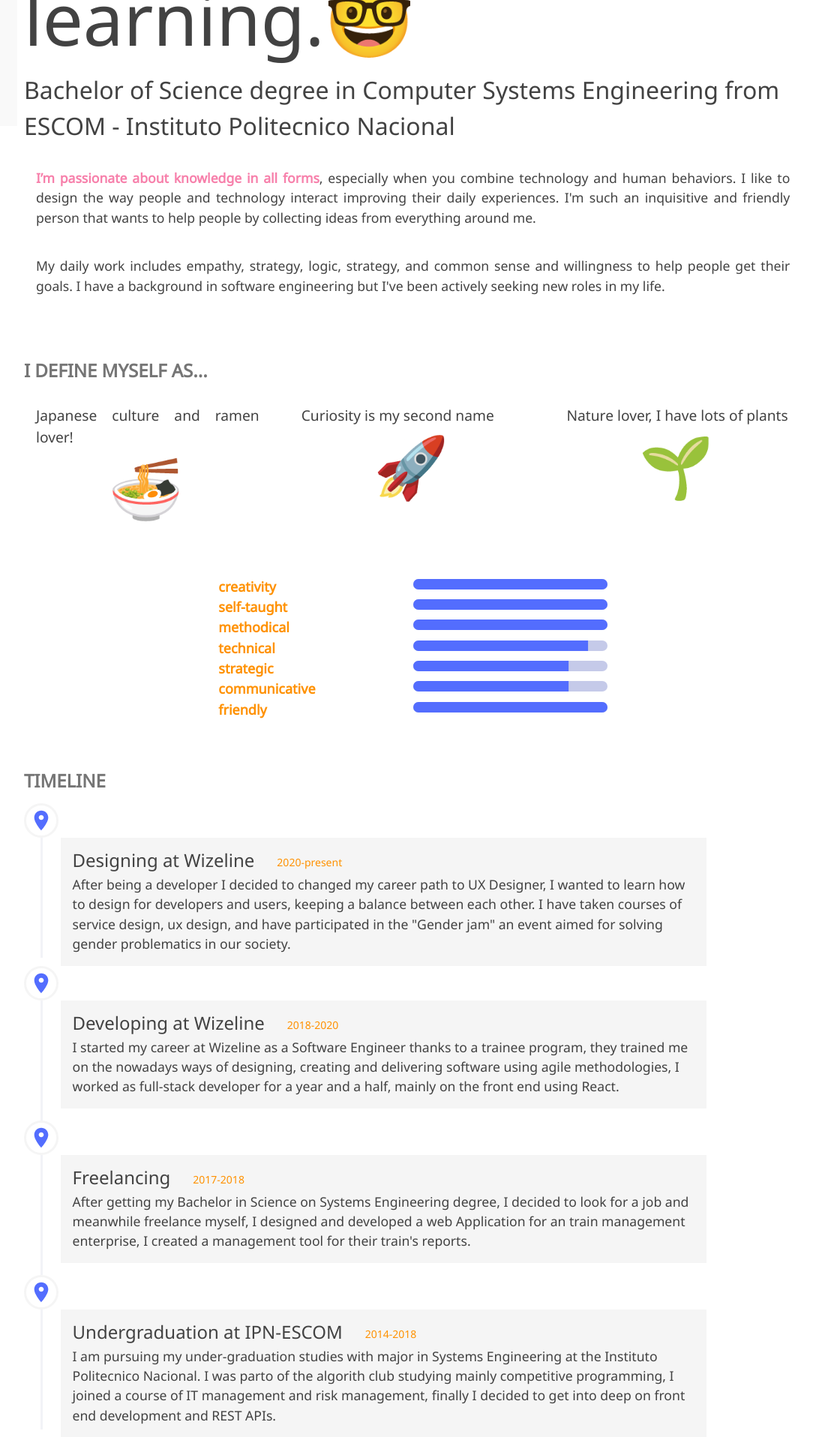
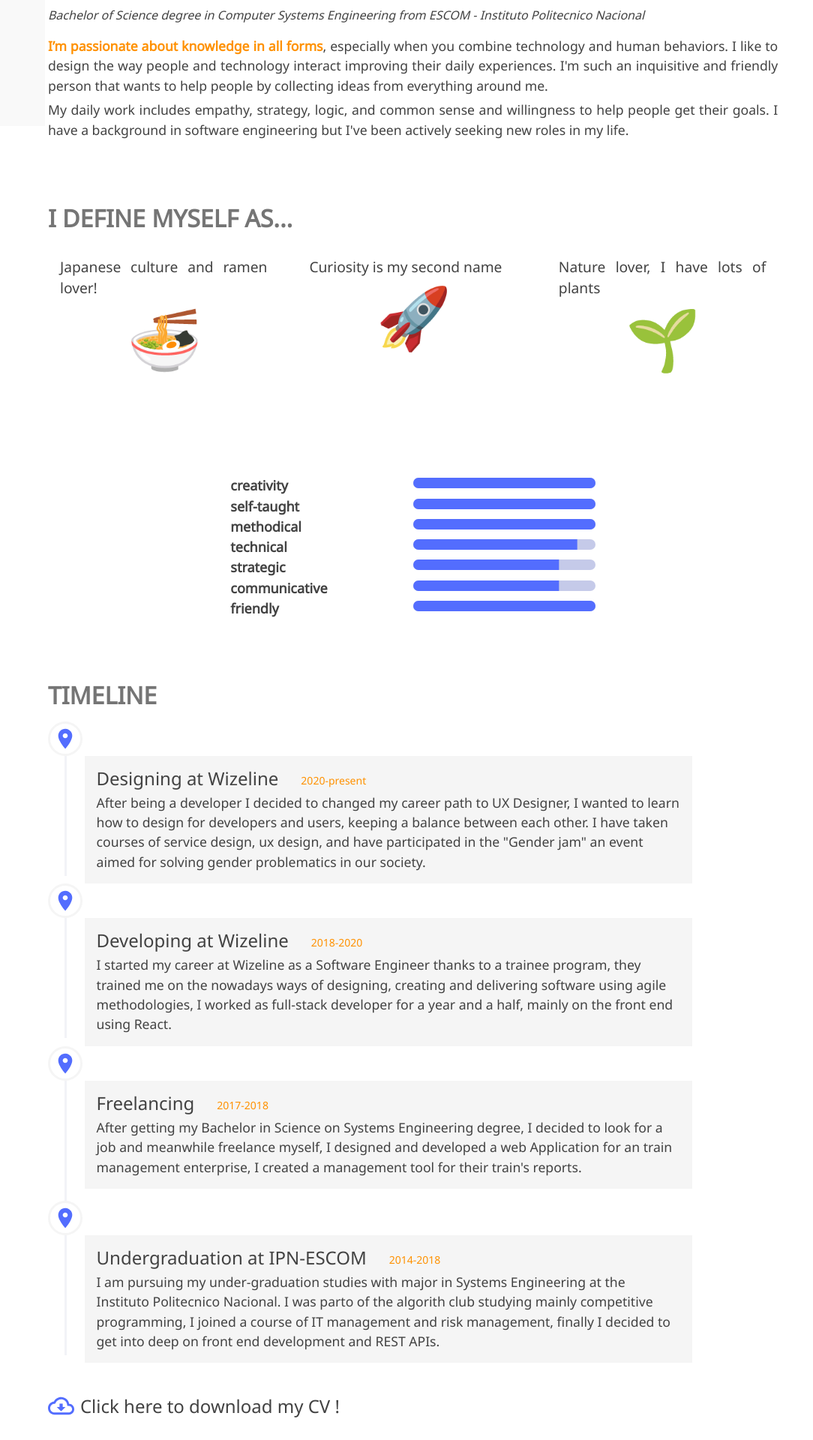
Before and after one commit to GabrielaSaldana/profile, a React (Create React App) app: page / in a window 1280 px wide. Shown: the part 640-2560 px from the top of the page at 75% size, without its empty margins (161-1245 px from the left). Built offline with nearby package versions, Linux system fonts and the light colour scheme.

Commit message:
Correcting style guide colors

```diff
--- a/src/App.js
+++ b/src/App.js
@@ -60,9 +60,9 @@ const useStyles = makeStyles((theme) => ({
     padding: "2rem",
   },
   backlink: {
-    color: "#9575cd",
+    color: theme.palette.text.primary,
     "&:hover": {
-      color: "#00e676",
+      color: "#26c6da",
     },
   },
 }));
--- a/src/components/About/about.jsx
+++ b/src/components/About/about.jsx
@@ -6,7 +6,7 @@ import { Typography } from "@material-ui/core";
 const useStyles = makeStyles((theme) => ({
   root: {
     color: theme.palette.text.primary,
-    padding: theme.spacing(1),
+    padding: theme.spacing(5), // This padding is used to separate teh nav-bar from the content
     textAlign: "justify",
     marginBottom: theme.spacing(6),
   },
--- a/src/components/CV/index.jsx
+++ b/src/components/CV/index.jsx
@@ -6,17 +6,17 @@ import { Typography } from "@material-ui/core";
 
 const useStyles = makeStyles((theme) => ({
   root: {
-    color: theme.extendedPalette.pinkContrast.main,
+    color: theme.palette.primary.main,
     display: "flex",
-    margin: theme.spacing(2),
+    paddingLeft: theme.spacing(5), // This padding is used to separate teh nav-bar from the content
     textAlign: "left",
   },
   anchor: {
-    color: theme.extendedPalette.pinkContrast.main,
+    color: theme.palette.text.primary,
     paddingLeft: theme.spacing(1),
     textDecoration: "none",
     "&:hover": {
-      color: theme.extendedPalette.greenContrast.main,
+      color: theme.extendedPalette.cyanContrast.main,
     },
   },
   text: {
--- a/src/components/Contact/index.jsx
+++ b/src/components/Contact/index.jsx
@@ -5,8 +5,9 @@ import IconButton from "@material-ui/core/IconButton";
 import EmailOutlinedIcon from "@material-ui/icons/EmailOutlined";
 import TwitterIcon from "@material-ui/icons/Twitter";
 import LinkedinOutlineIcon from "../../icons/LinkedinOutlineIcon";
-import StorefrontIcon from "@material-ui/icons/Storefront";
+import EcoIcon from "@material-ui/icons/Eco";
 import MediumIcon from "../../icons/MediumIcon";
+import InstagramIcon from "@material-ui/icons/Instagram";
 import { Typography } from "@material-ui/core";
 
 const useStyles = makeStyles((theme) => ({
@@ -21,10 +22,10 @@ const useStyles = makeStyles((theme) => ({
     },
   },
   anchor: {
-    color: theme.extendedPalette.purpleContrast.main,
+    color: theme.palette.text.primary,
     textDecoration: "none",
     "&:hover": {
-      color: theme.extendedPalette.greenContrast.main,
+      color: theme.extendedPalette.cyanContrast.main,
     },
   },
   text: {
@@ -34,7 +35,7 @@ const useStyles = makeStyles((theme) => ({
   subTitle: {
     textAlign: "left",
     marginBottom: theme.spacing(2),
-    color: theme.extendedPalette.pinkContrast.main,
+    color: theme.palette.text.primary,
   },
 }));
 
@@ -65,7 +66,7 @@ function Contact() {
               rel="noopener noreferrer"
               title="gab.saldana95@gmail.com"
             >
-              My email
+              Send me an email
             </a>
           </Typography>
         </Grid>
@@ -79,7 +80,7 @@ function Contact() {
               href="https://www.linkedin.com/in/gabriela-salda%C3%B1a-92a2b7b4"
               title="gabriela-salda%C3%B1a-92a2b7b4"
             >
-              My Linkedin
+              Gabriela Saldaña
             </a>
           </Typography>
         </Grid>
@@ -111,17 +112,17 @@ function Contact() {
               href="https://medium.com/@gab.saldana95"
               title="@gab.saldana95"
             >
-              My Medium
+              Read me
             </a>
           </Typography>
         </Grid>
         <Grid item xs={3} sm={3} md={3} lg={3} xl={3}>
           <IconButton
             className={classes.button}
-            aria-label="MyStore"
+            aria-label="MyPersonalProject"
             color="primary"
           >
-            <StorefrontIcon />
+            <EcoIcon />
           </IconButton>
           <Typography vriant="h4" className={classes.text}>
             <a
@@ -129,7 +130,21 @@ function Contact() {
               href="https://sites.google.com/view/gabshands/inicio"
               title="gabshands"
             >
-              My eco-store
+              Personal project
+            </a>
+          </Typography>
+        </Grid>
+        <Grid item xs={3} sm={3} md={3} lg={3} xl={3}>
+          <IconButton aria-label="Instagram" color="primary">
+            <InstagramIcon />
+          </IconButton>
+          <Typography vriant="h3" className={classes.text}>
+            <a
+              className={classes.anchor}
+              href="https://www.instagram.com/gabs_hands/?hl=es-la"
+              title="@gabs_hands"
+            >
+              @gabs_hands
             </a>
           </Typography>
         </Grid>
--- a/src/components/Persona/index.jsx
+++ b/src/components/Persona/index.jsx
@@ -5,12 +5,10 @@ import Typography from "@material-ui/core/Typography";
 const useStyles = makeStyles((theme) => ({
   root: {
     color: theme.palette.text.primary,
-    padding: theme.spacing(1),
-    marginBottom: theme.spacing(6),
+    padding: theme.spacing(5), // This padding is used to separate teh nav-bar from the content
   },
   description: {
     textAlign: "justify",
-    padding: theme.spacing(2),
     fontSize: "1.1rem",
   },
   titleBox: {
@@ -19,15 +17,16 @@ const useStyles = makeStyles((theme) => ({
   },
   title: {
     [theme.breakpoints.up("md")]: {
-      fontSize: "6rem",
+      fontSize: "5rem",
     },
     fontSize: "2rem",
   },
   subtitle: {
     [theme.breakpoints.up("md")]: {
-      fontSize: "2rem",
+      fontSize: "1rem",
     },
     fontSize: "1.2rem",
+    fontStyle: "italic",
   },
 }));
 
@@ -50,7 +49,7 @@ function Persona() {
         </Typography>
       </div>
       <Typography gutterBottom className={classes.description}>
-        <b style={{ color: "#F780AB" }}>
+        <b style={{ color: "#ff9100" }}>
           I’m passionate about knowledge in all forms
         </b>
         , especially when you combine technology and human behaviors. I like to
@@ -59,10 +58,10 @@ function Persona() {
         help people by collecting ideas from everything around me.
       </Typography>
       <Typography gutterBottom className={classes.description}>
-        My daily work includes empathy, strategy, logic, strategy, and common
-        sense and willingness to help people get their goals. I have a
-        background in software engineering but I've been actively seeking new
-        roles in my life.
+        My daily work includes empathy, strategy, logic, and common sense and
+        willingness to help people get their goals. I have a background in
+        software engineering but I've been actively seeking new roles in my
+        life.
       </Typography>
     </div>
   );
--- a/src/components/ProfileImage/index.jsx
+++ b/src/components/ProfileImage/index.jsx
@@ -4,7 +4,7 @@ import Gabs from "../../images/me.jpg";
 
 const useStyles = makeStyles((theme) => ({
   profileImg: {
-    height: "8rem",
+    height: "11rem",
     margin: theme.spacing(1),
     borderRadius: 100,
     padding: theme.spacing(0.5),
--- a/src/components/Projects/index.jsx
+++ b/src/components/Projects/index.jsx
@@ -19,7 +19,7 @@ const useStyles = makeStyles((theme) => ({
   subTitle: {
     textAlign: "left",
     marginBottom: theme.spacing(2),
-    color: theme.extendedPalette.pinkContrast.main,
+    color: theme.palette.text.primary,
   },
   card: {
     maxWidth: 345,
@@ -28,10 +28,7 @@ const useStyles = makeStyles((theme) => ({
     height: 140,
   },
   seeMore: {
-    color: theme.extendedPalette.purpleContrast.main,
-    "&:hover": {
-      color: theme.extendedPalette.greenContrast.main,
-    },
+    color: theme.palette.primary.main,
   },
   spacing: {
     [theme.breakpoints.up("xl")]: {
@@ -49,7 +46,7 @@ function Projects() {
   return (
     <div id="portfolio" className={classes.root}>
       <div className={classes.subTitle}>
-        <Typography variant="h1">PORTFOLIO</Typography>
+        <Typography variant="h1">Portfolio</Typography>
       </div>
       <div className={classes.spacing}>
         <Grid container spacing={1}>
@@ -57,16 +54,23 @@ function Projects() {
             <Grid item xs={12} sm={12} md={6} lg={4} xl={4} key={index}>
               <Card className={classes.card}>
                 <CardActionArea>
-                  <CardMedia
-                    className={classes.media}
-                    image={project.image}
-                    title={project.title}
-                  />
+                  <Link
+                    className={classes.seeMore}
+                    to={routes.projectDetail({
+                      projectId: project.project_id,
+                    })}
+                  >
+                    <CardMedia
+                      className={classes.media}
+                      image={project.image}
+                      title={project.title}
+                    />
+                  </Link>
                   <CardContent>
                     <Typography
                       gutterBottom
                       variant="h2"
-                      style={{ textAlign: "left", color: "#ff9100" }}
+                      style={{ textAlign: "left"}}
                     >
                       {project.title}
                     </Typography>
--- a/src/components/Skills/index.jsx
+++ b/src/components/Skills/index.jsx
@@ -7,9 +7,8 @@ import Grid from "@material-ui/core/Grid";
 const useStyles = makeStyles((theme) => ({
   root: {
     color: theme.palette.text.primary,
-    padding: theme.spacing(1),
+    padding: theme.spacing(5), // This padding is used to separate teh nav-bar from the content
     textAlign: "left",
-    marginBottom: theme.spacing(6),
   },
   attributeLabels: {
     textAlign: "left",
@@ -74,7 +73,7 @@ function ProgressBar() {
               gutterBottom
               className={classes.attributeLabels}
               variant="h3"
-              color="secondary"
+              color="text"
             >
               {attribute.name}
             </Typography>
--- a/src/components/TimeLine/index.jsx
+++ b/src/components/TimeLine/index.jsx
@@ -4,49 +4,48 @@ import Typography from "@material-ui/core/Typography";
 import PlaceIcon from "@material-ui/icons/Place";
 import Avatar from "@material-ui/core/Avatar";
 
-const useStyles = makeStyles(theme => ({
+const useStyles = makeStyles((theme) => ({
   root: {
     color: theme.palette.text.primary,
-    padding: theme.spacing(1),
-    textAlign: "left"
+    padding: theme.spacing(5), // This padding is used to separate teh nav-bar from the content
+    textAlign: "left",
   },
   timeLineContainer: {
-    display: "flex"
+    display: "flex",
   },
   lineBox: {
     height: theme.spacing(20),
     marginLeft: theme.spacing(2.7),
     width: "3px",
-    backgroundImage: "linear-gradient(to bottom, #F2F3F7, #F2F3F7)"
+    backgroundImage: "linear-gradient(to bottom, #F2F3F7, #F2F3F7)",
   },
   timeItem: {
     height: "fit-content",
     width: "80%",
     backgroundColor: theme.extendedPalette.greyContrast.main,
     marginLeft: theme.spacing(3),
-    padding: theme.spacing(2)
+    padding: theme.spacing(2),
   },
   checkPoint: {
     color: theme.palette.primary.main,
     backgroundColor: "#ffffff",
     borderStyle: "solid",
     borderWidth: "3px",
-    borderColor: theme.extendedPalette.greyContrast.main
+    borderColor: theme.extendedPalette.greyContrast.main,
   },
   date: {
     padding: "6px",
-    marginLeft: theme.spacing(3)
+    marginLeft: theme.spacing(3),
   },
   subTitle: {
     textAlign: "left",
     marginBottom: theme.spacing(2),
-    color: theme.palette.text.secondary
+    color: theme.palette.text.secondary,
   },
   textContent: {
     fontSize: "1.1rem !important",
-  }
+  },
 }));
-
 
 function TimeLine() {
   const classes = useStyles();
@@ -62,8 +61,8 @@ function TimeLine() {
           keeping a balance between each other. I have taken courses of service
           design, ux design, and have participated in the "Gender jam" an event
           aimed for solving gender problematics in our society.
-      </Typography>
-      )
+        </Typography>
+      ),
     },
     {
       title: "Developing at Wizeline",
@@ -72,11 +71,11 @@ function TimeLine() {
         <Typography className={classes.textContent}>
           I started my career at Wizeline as a Software Engineer thanks to a
           trainee program, they trained me on the nowadays ways of designing,
-          creating and delivering software using agile methodologies, I worked as
-          full-stack developer for a year and a half, mainly on the front end
+          creating and delivering software using agile methodologies, I worked
+          as full-stack developer for a year and a half, mainly on the front end
           using React.
-      </Typography>
-      )
+        </Typography>
+      ),
     },
     {
       title: "Freelancing",
@@ -84,11 +83,11 @@ function TimeLine() {
       desc: (
         <Typography className={classes.textContent}>
           After getting my Bachelor in Science on Systems Engineering degree, I
-          decided to look for a job and meanwhile freelance myself, I designed and
-          developed a web Application for an train management enterprise, I
+          decided to look for a job and meanwhile freelance myself, I designed
+          and developed a web Application for an train management enterprise, I
           created a management tool for their train's reports.
-      </Typography>
-      )
+        </Typography>
+      ),
     },
     {
       title: "Undergraduation at IPN-ESCOM",
@@ -97,12 +96,12 @@ function TimeLine() {
         <Typography className={classes.textContent}>
           I am pursuing my under-graduation studies with major in Systems
           Engineering at the Instituto Politecnico Nacional. I was parto of the
-          algorith club studying mainly competitive programming, I joined a course
-          of IT management and risk management, finally I decided to get into deep
-          on front end development and REST APIs.
-      </Typography>
-      )
-    }
+          algorith club studying mainly competitive programming, I joined a
+          course of IT management and risk management, finally I decided to get
+          into deep on front end development and REST APIs.
+        </Typography>
+      ),
+    },
   ];
 
   return (
--- a/src/theme.js
+++ b/src/theme.js
@@ -75,7 +75,7 @@ const theme = createMuiTheme({
     },
 
     h1: {
-      fontSize: 24,
+      fontSize: 32,
       fontWeight: "bold",
     },
     h2: {
```
